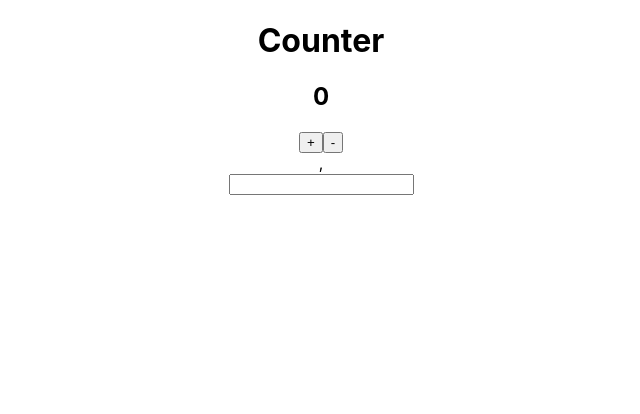
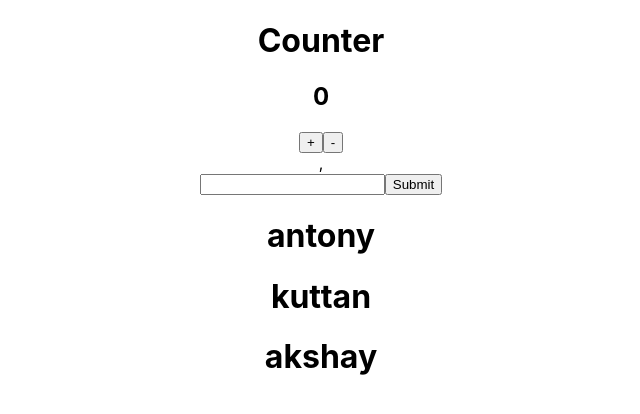
Before and after one commit to vipersolo/React-Practice, a React (Create React App) app: page / in a window 1280 px wide. Shown: the top 414 px of the page, without its empty margins (319-959 px from the left). Built offline with nearby package versions, Linux system fonts and the light colour scheme.

Commit message:
array test with map + implicit return ()and {} of arrow function + spread operator

```diff
--- a/src/App.js
+++ b/src/App.js
@@ -1,8 +1,9 @@
 // import logo from './logo.svg';
 import './App.css';
-import {React,Component} from 'react';
+import {react,Component} from 'react';
 import Counter from './component/Counter';
 import Form from './component/Form'
+import List from './component/List'
 // import Todo from './component/Todo';
 // function App() {
 //   return (
@@ -38,6 +39,7 @@ class App extends Component{
     <div className='App'>
       <Counter />,
       <Form />
+      <List />
     </div>
     // use <></> or div becuase return only one root element .
     )
--- a/src/component/Form.js
+++ b/src/component/Form.js
@@ -1,24 +1,33 @@
-import React, { Component } from 'react'
+import React, { Component } from "react";
 
 class Form extends Component {
-    state = {
-        text : ""
-    }
-    onTextChange = (event) =>{
-        this.setState(
-            {
-                text: event.target.value
-            }
-        )
-    }
+  state = {
+    text: "",
+  };
+
+  onTextChange = (event) => {
+    // console.log(event);
+    console.log(event.target.value);
+    // console.log(event.nativeEvent.data)
+
+    this.setState({
+      text: event.target.value,
+    });
+  };
+
+  onSubmits = ()=> {
+    console.log(this.state.text)
+  }
+
   render() {
     return (
       <form>
-        <input type='text' onChange={this.onTextChange} />
+        <input type="text" onChange={this.onTextChange} value={this.state.text} />
+        <button type="button" onClick={this.onSubmits}>Submit</button>
         <h3>{this.state.text}</h3>
       </form>
-    )
+    );
   }
 }
 
-export default Form
+export default Form;
--- /dev/null
+++ b/src/component/List.js
@@ -0,0 +1,21 @@
+import React, { Component } from "react";
+class List extends Component {
+  state = {
+    users: [
+      { id: 1, name: "antony" },
+      { id: 2, name: "kuttan" },
+      { id: 3, name: "akshay" },
+    ],
+  };
+  render() {
+    return (
+      <div>
+        {this.state.users.map((u)=>(  //can use ()=>{} :->explicit manually return . or()=>() :-> auto return implicit
+            <h1 key={u.id}>{u.name}</h1> //cannot use {...u} {} needs value not object expansion.
+        ))}
+      </div>
+    );
+  }
+}
+
+export default List;
```
